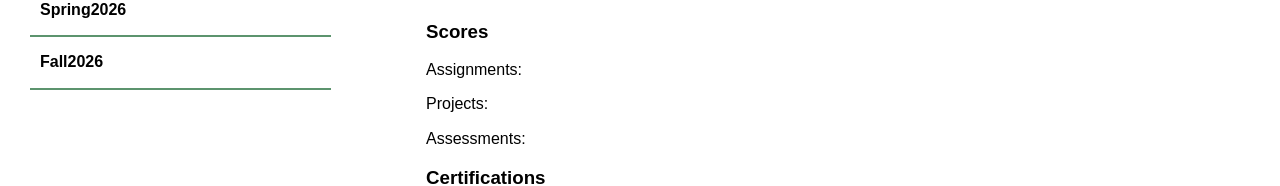
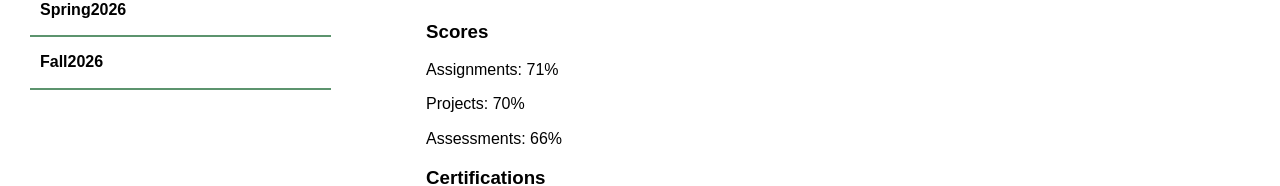
Before and after one commit to lynnjaco/project-student-dashboard, a React (Vite) app: page / in a window 1280 px wide. Shown: the part 616-802 px from the top of the page. Built offline with nearby package versions, Linux system fonts and the light colour scheme.

Commit message:
renders scores for each student in the student card component

```diff
--- a/src/Components/StudentCard.jsx
+++ b/src/Components/StudentCard.jsx
@@ -43,13 +43,13 @@ export const StudentCard = ( { student } ) => {
                     <h3>Scores</h3>
                         <ul>
                             <li>
-                                <p>Assignments: <span>{}</span></p>
+                                <p>Assignments: <span>{ student.cohort.scores.assignments * 100 }%</span></p>
                             </li>
                             <li>
-                                <p>Projects: <span>{}</span></p>
+                                <p>Projects: <span>{ student.cohort.scores.projects * 100 }%</span></p>
                             </li>
                             <li>
-                                <p>Assessments: <span>{}</span></p>
+                                <p>Assessments: <span>{ student.cohort.scores.assessments * 100 }%</span></p>
                             </li>
                         </ul>
                 </div>
```
